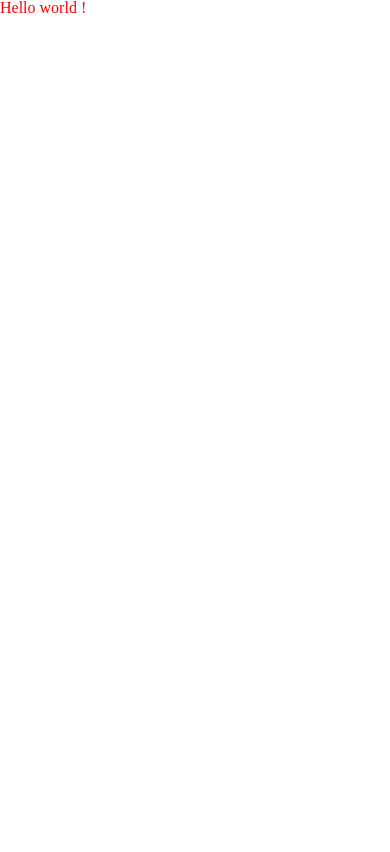
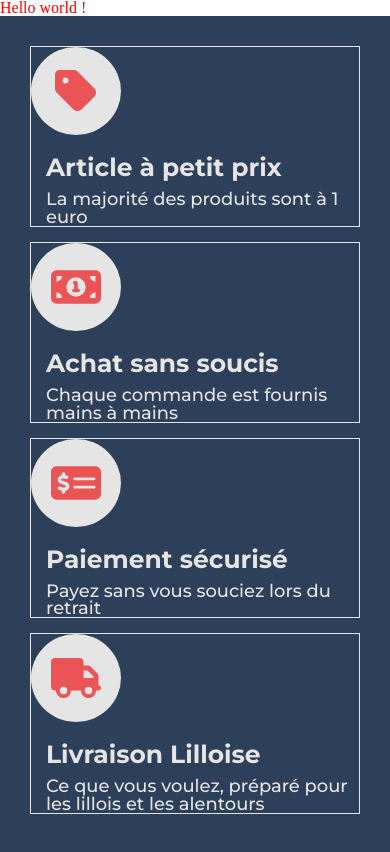
Before and after one commit to Dylan-Orecchioni/Prixba, a plain HTML site: page index.html in a window 390 px wide. Drawn offline with Linux system fonts and the light colour scheme.

Commit message:
footer-info terminé au format mobile

```diff
--- a/index.html
+++ b/index.html
@@ -9,5 +9,45 @@
 <body>
     <h1>Hello world !</h1>
     <script src="https://kit.fontawesome.com/3de56f6143.js" crossorigin="anonymous"></script>
+
+    <footer class="footer_container">
+        <div class="footer_item">
+            <div class="footer_item--logo-m">
+                <svg xmlns="http://www.w3.org/2000/svg" height="2em" viewBox="0 0 448 512"><path d="M0 80V229.5c0 17 6.7 33.3 18.7 45.3l176 176c25 25 65.5 25 90.5 0L418.7 317.3c25-25 25-65.5 0-90.5l-176-176c-12-12-28.3-18.7-45.3-18.7H48C21.5 32 0 53.5 0 80zm112 32a32 32 0 1 1 0 64 32 32 0 1 1 0-64z"/></svg>
+            </div>
+            <div class="footer_item--body-m">
+                <h2>Article à petit prix</h2>
+                <p>La majorité des produits sont à 1 euro</p>
+            </div>
+        </div>
+        <div class="footer_item">
+            <div class="footer_item--logo-m">
+                <svg xmlns="http://www.w3.org/2000/svg" height="2em" viewBox="0 0 576 512"><path d="M64 64C28.7 64 0 92.7 0 128V384c0 35.3 28.7 64 64 64H512c35.3 0 64-28.7 64-64V128c0-35.3-28.7-64-64-64H64zm64 320H64V320c35.3 0 64 28.7 64 64zM64 192V128h64c0 35.3-28.7 64-64 64zM448 384c0-35.3 28.7-64 64-64v64H448zm64-192c-35.3 0-64-28.7-64-64h64v64zM176 256a112 112 0 1 1 224 0 112 112 0 1 1 -224 0zm76-48c0 9.7 6.9 17.7 16 19.6V276h-4c-11 0-20 9-20 20s9 20 20 20h24 24c11 0 20-9 20-20s-9-20-20-20h-4V208c0-11-9-20-20-20H272c-11 0-20 9-20 20z"/></svg>
+            </div>
+            <div class="footer_item--body-m">
+                <h2>Achat sans soucis</h2>
+                <p>Chaque commande est fournis mains à mains</p>
+            </div>
+        </div>
+        <div class="footer_item">
+            <div class="footer_item--logo-m">
+                <svg xmlns="http://www.w3.org/2000/svg" height="1em" viewBox="0 0 576 512"><path d="M64 64C28.7 64 0 92.7 0 128V384c0 35.3 28.7 64 64 64H512c35.3 0 64-28.7 64-64V128c0-35.3-28.7-64-64-64H64zM272 192H496c8.8 0 16 7.2 16 16s-7.2 16-16 16H272c-8.8 0-16-7.2-16-16s7.2-16 16-16zM256 304c0-8.8 7.2-16 16-16H496c8.8 0 16 7.2 16 16s-7.2 16-16 16H272c-8.8 0-16-7.2-16-16zM164 152v13.9c7.5 1.2 14.6 2.9 21.1 4.7c10.7 2.8 17 13.8 14.2 24.5s-13.8 17-24.5 14.2c-11-2.9-21.6-5-31.2-5.2c-7.9-.1-16 1.8-21.5 5c-4.8 2.8-6.2 5.6-6.2 9.3c0 1.8 .1 3.5 5.3 6.7c6.3 3.8 15.5 6.7 28.3 10.5l.7 .2c11.2 3.4 25.6 7.7 37.1 15c12.9 8.1 24.3 21.3 24.6 41.6c.3 20.9-10.5 36.1-24.8 45c-7.2 4.5-15.2 7.3-23.2 9V360c0 11-9 20-20 20s-20-9-20-20V345.4c-10.3-2.2-20-5.5-28.2-8.4l0 0 0 0c-2.1-.7-4.1-1.4-6.1-2.1c-10.5-3.5-16.1-14.8-12.6-25.3s14.8-16.1 25.3-12.6c2.5 .8 4.9 1.7 7.2 2.4c13.6 4.6 24 8.1 35.1 8.5c8.6 .3 16.5-1.6 21.4-4.7c4.1-2.5 6-5.5 5.9-10.5c0-2.9-.8-5-5.9-8.2c-6.3-4-15.4-6.9-28-10.7l-1.7-.5c-10.9-3.3-24.6-7.4-35.6-14c-12.7-7.7-24.6-20.5-24.7-40.7c-.1-21.1 11.8-35.7 25.8-43.9c6.9-4.1 14.5-6.8 22.2-8.5V152c0-11 9-20 20-20s20 9 20 20z"/></svg>
+            </div>
+            <div class="footer_item--body-m">
+                <h2>Paiement sécurisé</h2>
+                <p>Payez sans vous souciez lors du retrait</p>
+            </div>
+        </div>
+        <div class="footer_item">
+            <div class="footer_item--logo-m">
+                <svg xmlns="http://www.w3.org/2000/svg" height="1em" viewBox="0 0 640 512"><path d="M48 0C21.5 0 0 21.5 0 48V368c0 26.5 21.5 48 48 48H64c0 53 43 96 96 96s96-43 96-96H384c0 53 43 96 96 96s96-43 96-96h32c17.7 0 32-14.3 32-32s-14.3-32-32-32V288 256 237.3c0-17-6.7-33.3-18.7-45.3L512 114.7c-12-12-28.3-18.7-45.3-18.7H416V48c0-26.5-21.5-48-48-48H48zM416 160h50.7L544 237.3V256H416V160zM112 416a48 48 0 1 1 96 0 48 48 0 1 1 -96 0zm368-48a48 48 0 1 1 0 96 48 48 0 1 1 0-96z"/></svg>
+            </div>
+            <div class="footer_item--body-m">
+                <h2>Livraison Lilloise</h2>
+                <p>Ce que vous voulez, préparé pour les lillois et les alentours</p>
+            </div>
+        </div>
+
+    </footer>
 </body>
 </html>
--- a/styles/footer.scss
+++ b/styles/footer.scss
@@ -0,0 +1,49 @@
+@use 'settings';
+
+.footer_container {
+    margin: 0 auto;
+    padding: 30px;
+    background-color: settings.$bleu;
+    font-family: settings.$font;
+
+    .footer_item {
+        display: flex;
+        flex-direction: column;
+        justify-content: center;
+        border: solid 1px settings.$gris;
+        gap: 20px;
+        margin-bottom: 15px;
+
+        .footer_item--logo-m {
+            display: flex;
+            align-items: center;
+            justify-content: center;
+            padding: 20px;
+            border-radius: 50%;
+            background-color: settings.$gris;
+            max-width: 50px;
+
+            svg {
+                fill: settings.$rouge;
+                height: 3em;
+            }
+        }
+
+        .footer_item--body-m{
+            display: flex;
+            flex-direction: column;
+            color: settings.$gris;
+            gap: 10px;
+            padding-left: 15px;
+            h2 {
+                font-size: 1.56rem;
+                font-weight: 700;
+            }
+            p{
+                font-size: 1.12rem;
+                font-weight: 500;
+            }
+        }
+
+    }
+}
--- a/styles/main.scss
+++ b/styles/main.scss
@@ -1,10 +1,10 @@
 @use 'reset';
+@use 'settings';
+@use 'header';
 @use 'footer';
-@use 'header';
 @use 'home';
 @use 'product';
 @use 'products';
-@use 'settings';
 @import url('https://fonts.googleapis.com/css2?family=Montserrat:ital,wght@0,100;0,200;0,300;0,400;0,500;0,600;0,700;0,800;0,900;1,100;1,200;1,300;1,400;1,500;1,600;1,700;1,800;1,900&display=swap');
 
 * {
--- a/styles/settings.scss
+++ b/styles/settings.scss
@@ -1,3 +1,5 @@
-$background : rgb(12, 42, 74);
-$blanc: #fff;
-$rouge : red;
+$bleu : #2D4059;
+$rouge: #EA5455;
+$gris : #E5E5E5;
+
+$font: 'Montserrat', sans-serif;
```
Also changed, not shown: style.css, 1 other file.
